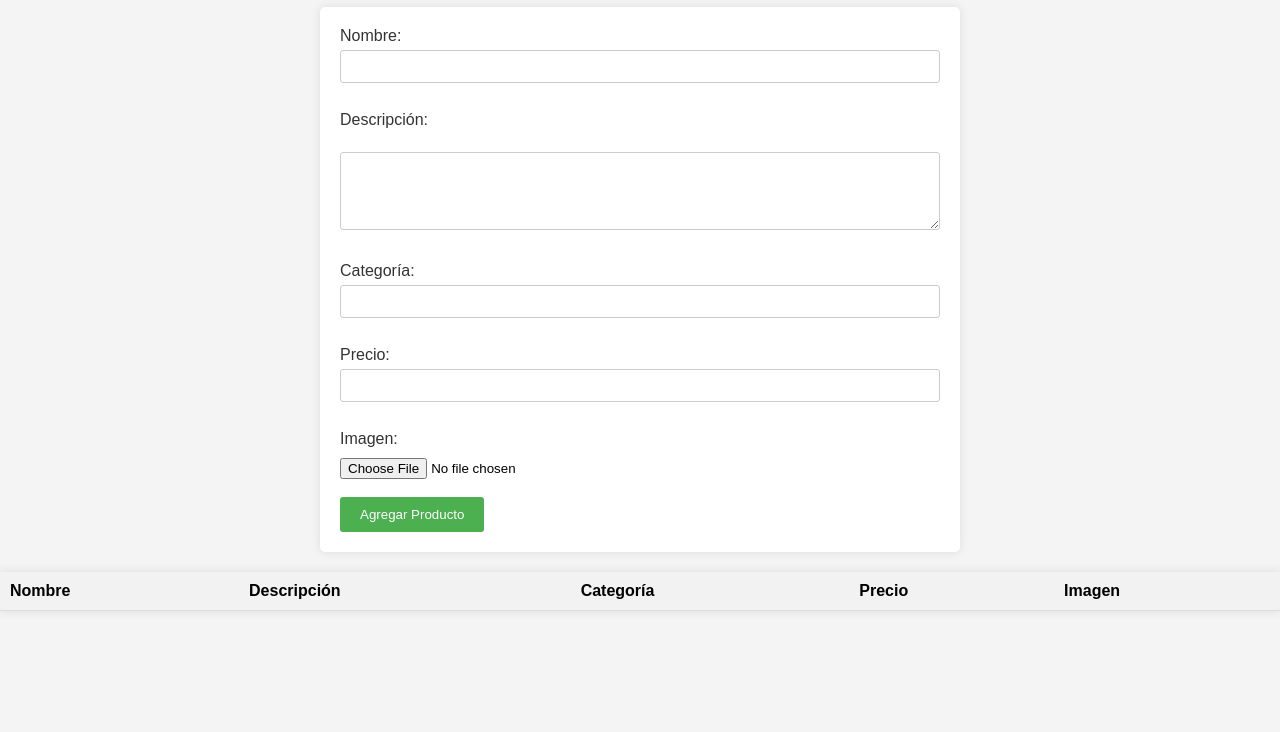
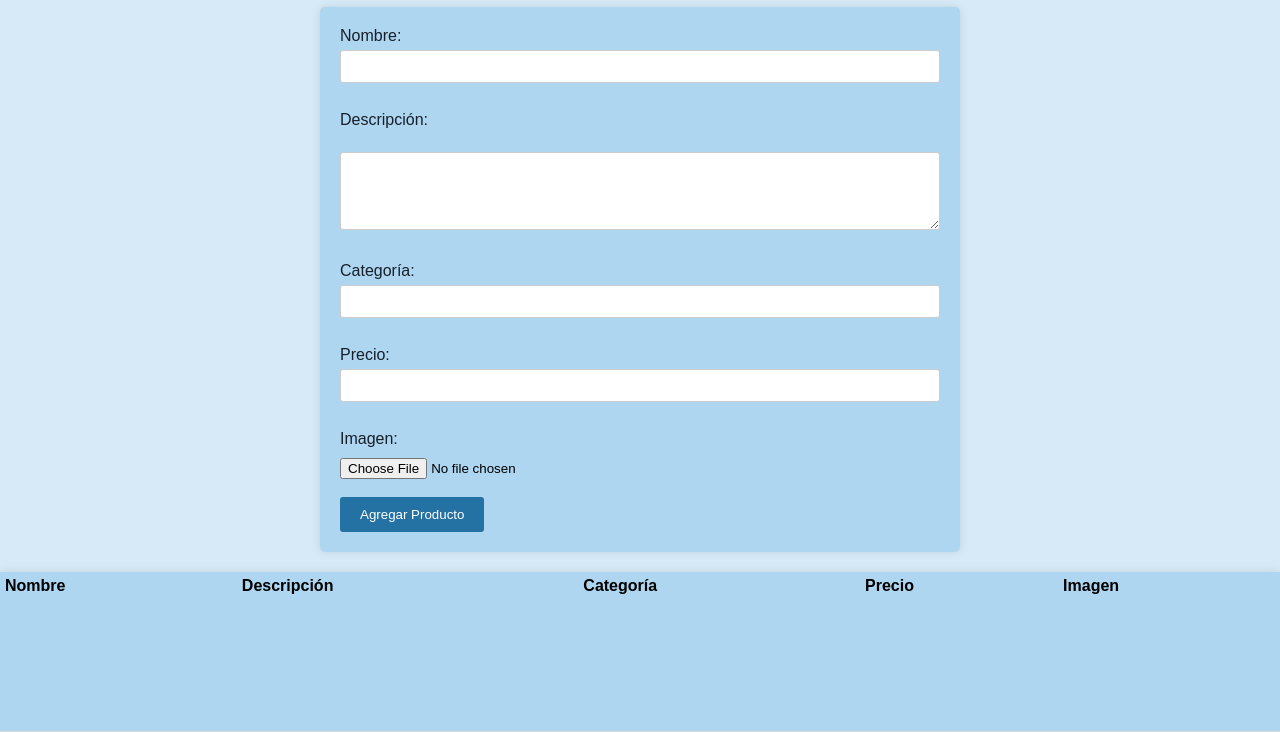
Before and after one commit to ivanmontoya10/equipo5_productos, a plain HTML site: page index.html in a window 1280 px wide. Shown: the part 73-805 px from the top of the page. Drawn offline with Linux system fonts and the light colour scheme.

Commit message:
Estilos terminados

```diff
--- a/style.css
+++ b/style.css
@@ -1,7 +1,7 @@
 /*Pertenece a todo el docuemento*/
 body {
     font-family: Arial, sans-serif;
-    background-color: #f4f4f4;
+    background-color: #D6EAF8;
     margin: 0;
     padding: 0;
 }
@@ -11,21 +11,22 @@ h1 {
     text-align: center;
 }
 
-/*Estilos para los formularios*/
+/*Estilos para el primer formulario*/
 form {
-    background-color: #fff;
+    background-color: #AED6F1 ;
     padding: 20px;
     margin: 20px auto;
     max-width: 600px;
     border-radius: 5px;
     box-shadow: 0 0 10px rgba(0, 0, 0, 0.1);
+
 }
 
 /*Estilos para la etiquetas*/
 label {
     display: block;
     margin-bottom: 5px;
-    color: #333;
+    color: #17202A;
 }
 
 input[type="text"],
@@ -46,27 +47,30 @@ input[type="file"] {
 /*Estilos para las tablas*/
 table {
     width: 100%;
+    height: 20vh;
     border-collapse: collapse;
     margin-top: 20px;
-    background-color: #fff;
+    background-color: #D6EAF8;
     box-shadow: 0 0 10px rgba(0, 0, 0, 0.1);
 }
 
 th,
 td {
     border-bottom: 1px solid #ddd;
-    padding: 10px;
+    padding: 5px;
     text-align: left;
+    vertical-align: top;
+
 }
 
 th {
-    background-color: #f2f2f2;
+    background-color: #AED6F1;
 }
 
 /*Estilos para el boton*/
 button {
     padding: 10px 20px;
-    background-color: #4CAF50;
+    background-color: #2471A3;
     color: white;
     border: none;
     border-radius: 3px;
@@ -74,7 +78,7 @@ button {
 }
 
 button:hover {
-    background-color: #45a049;
+    background-color: #138D75;
 }
 
 
```
